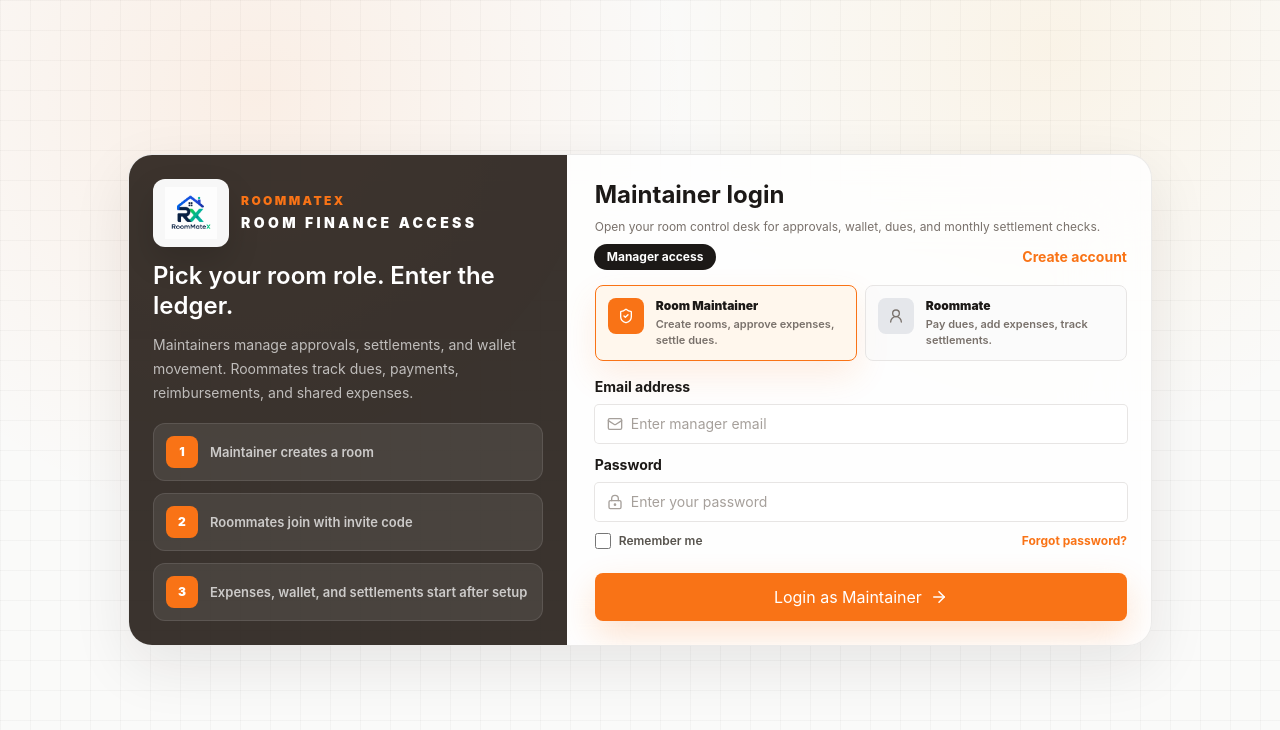
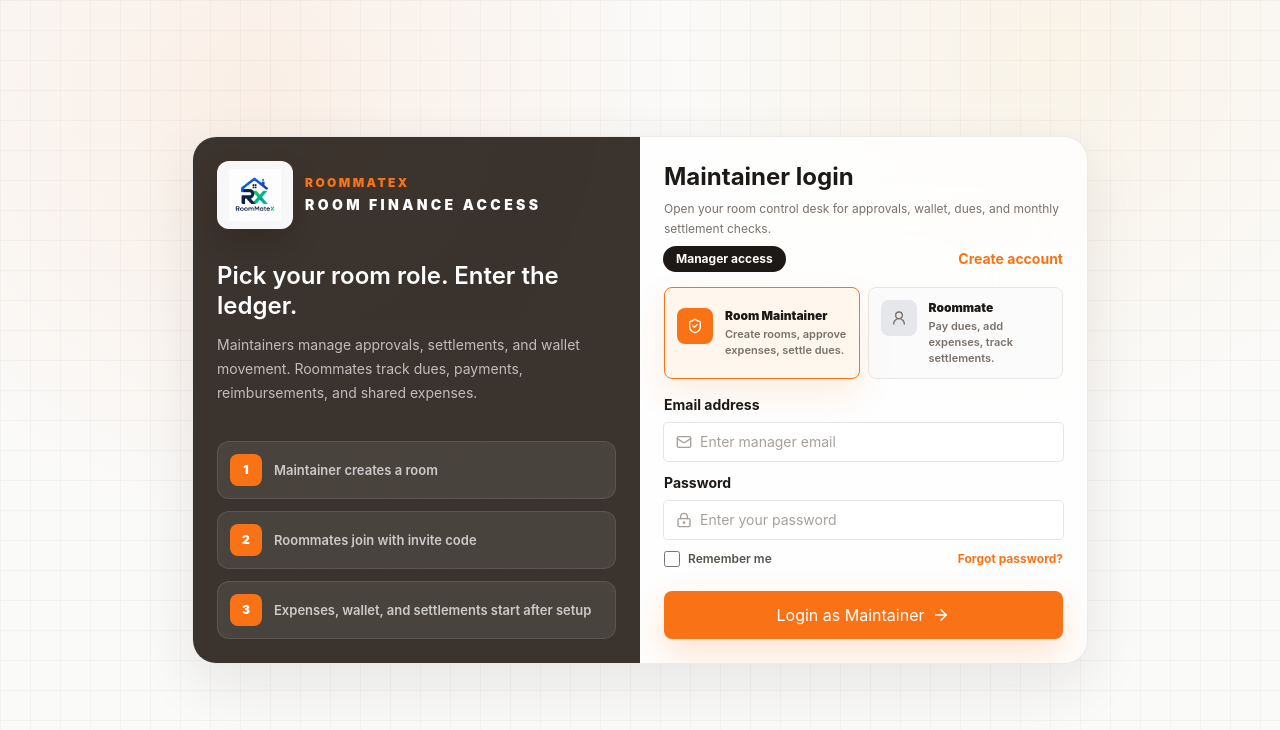
Before and after one commit to JayaramireddyMeeniga/splitwise, a React (Vite) app: page / in a window 1280 px wide. Shown: the top 730 px of the page. Built offline with nearby package versions, Linux system fonts and the light colour scheme.

Commit message:
feat: update AuthLayout and Login components; adjust layout and improve checkbox styling for better user experience

```diff
--- a/src/components/layout/AuthLayout.jsx
+++ b/src/components/layout/AuthLayout.jsx
@@ -2,7 +2,7 @@ import logo from '../../assets/split-wise-logo.png'
 
 const AuthLayout = ({ children, title = 'Welcome back', subtitle }) => (
   <main className="ledger-grid grid min-h-screen place-items-center bg-canvas px-4 py-6 text-ink">
-    <div className="mx-auto grid w-full gap-1 max-w-5xl overflow-hidden rounded-3xl border border-stone-200/80 bg-surface/80 shadow-[0_20px_60px_rgba(28,25,23,0.09)] backdrop-blur-2xl lg:grid-cols-[0.86fr_1.14fr]">
+    <div className="mx-auto grid w-full max-w-4xl overflow-hidden rounded-3xl border border-stone-200/80 bg-surface/80 shadow-[0_20px_60px_rgba(28,25,23,0.09)] backdrop-blur-2xl lg:grid-cols-2">
       <section className="relative hidden overflow-hidden bg-charcoal p-6 text-white lg:flex lg:flex-col lg:justify-between">
         <div className="absolute inset-0 opacity-20 ledger-grid" />
         <div className="flex gap-3 items-center relative">
--- a/src/pages/Auth/Login.jsx
+++ b/src/pages/Auth/Login.jsx
@@ -59,7 +59,7 @@ const Login = () => {
 
         <div className="flex items-center justify-between gap-3">
           <label className="flex items-center gap-2 text-xs font-semibold text-stone-600 cursor-pointer">
-            <input type="checkbox" className="h-4 w-4 accent-primary" />
+            <input type="checkbox" className="h-4 w-4 accent-primary cursor-pointer" />
             Remember me
           </label>
           <Link to="/forgot-password" className="text-xs font-bold text-primary hover:text-primary-hover">
```
